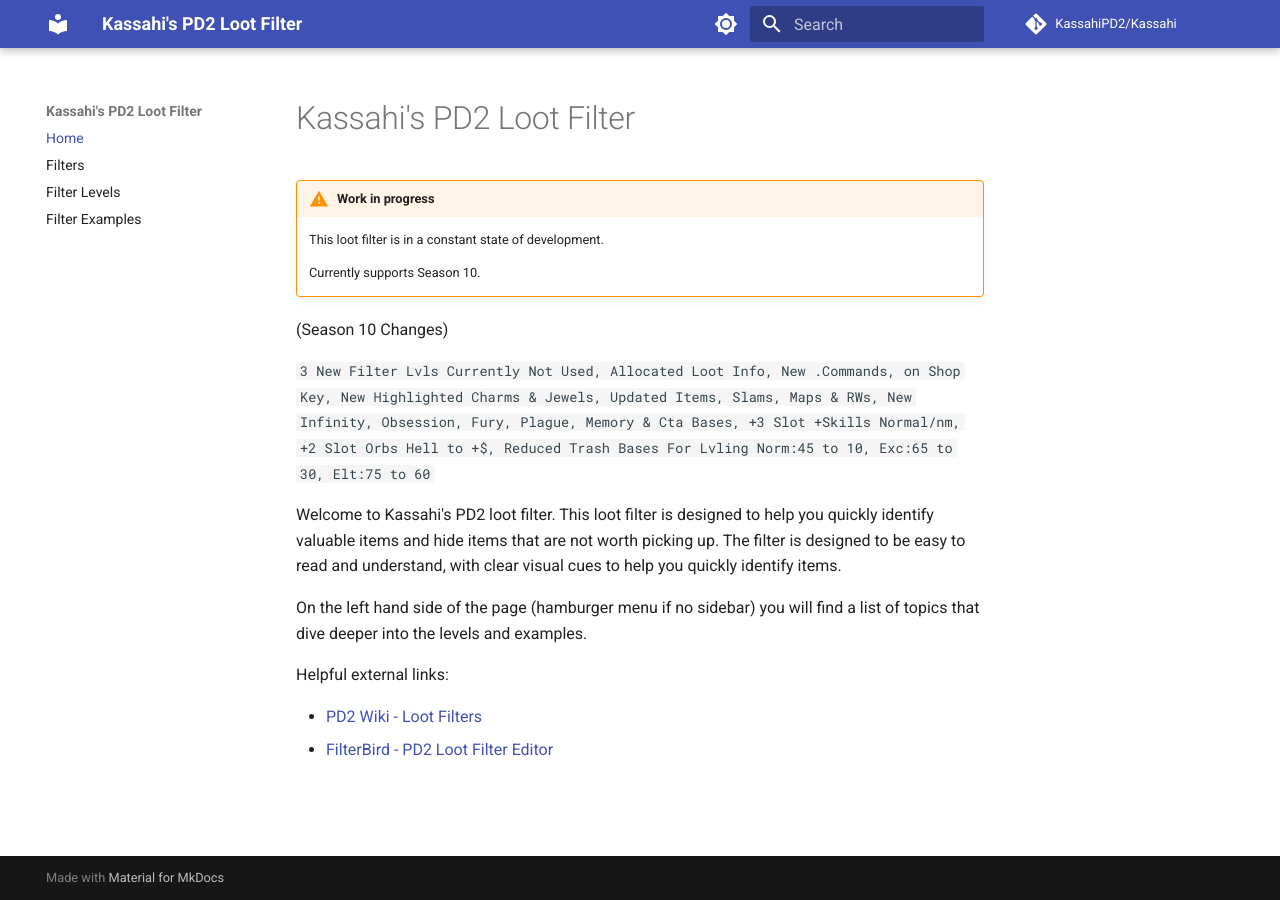
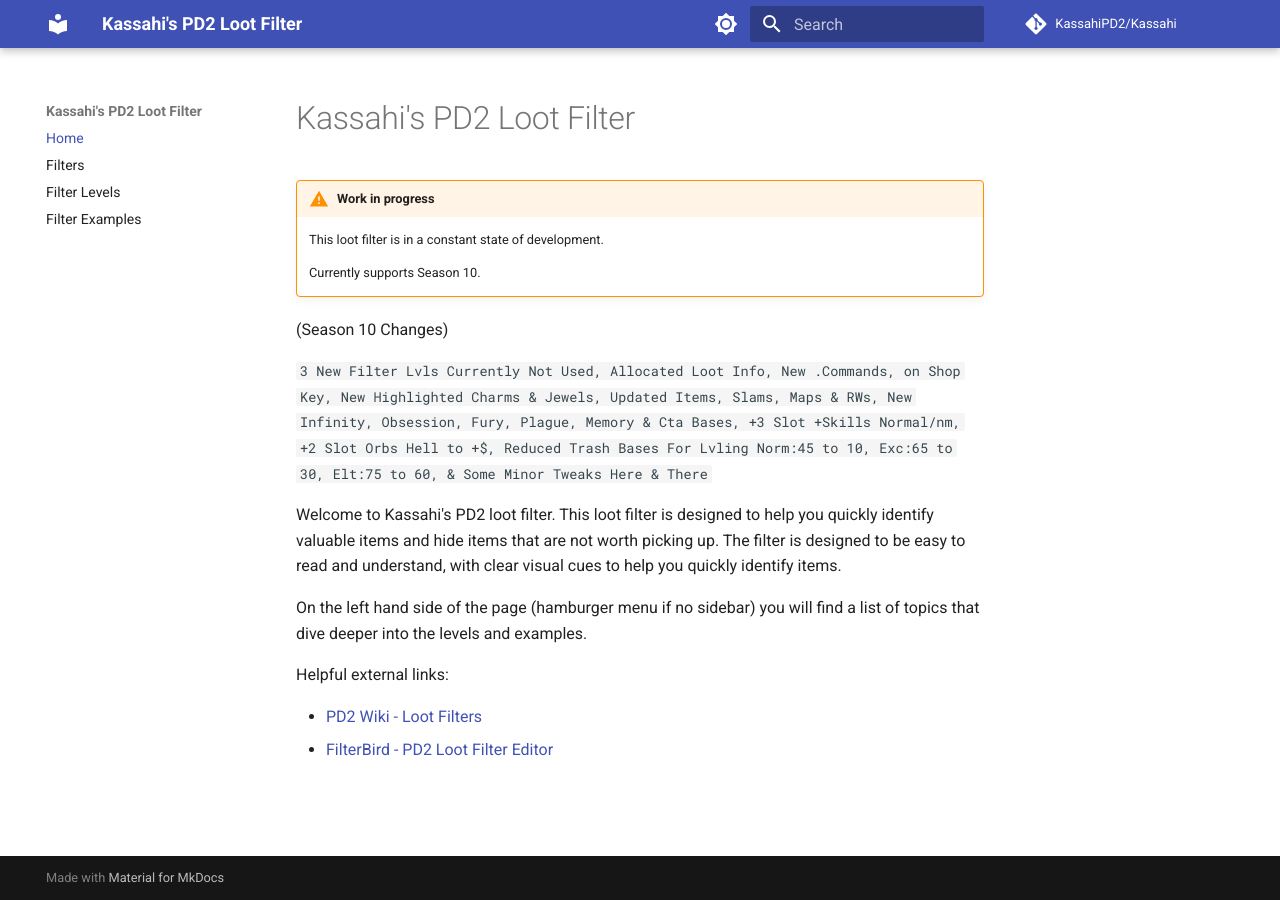
Before and after one commit to KassahiPD2/Kassahi, an MkDocs documentation site: the page built from docs/index.md, in a window 1280 px wide. Built offline with MkDocs 1.6.1 and Material for MkDocs 9.7.7, drawn with Linux system fonts in a browser that asks for light colours; comment, search, counter and statistics services are not loaded.

Commit message:
Update index.md

```diff
--- a/docs/index.md
+++ b/docs/index.md
@@ -8,7 +8,7 @@
 
 (Season 10 Changes)
 
-``3 New Filter Lvls Currently Not Used, Allocated Loot Info, New .Commands, on Shop Key, New Highlighted Charms & Jewels, Updated Items, Slams, Maps & RWs, New Infinity, Obsession, Fury, Plague, Memory & Cta Bases, +3 Slot +Skills Normal/nm, +2 Slot Orbs Hell to +$, Reduced Trash Bases For Lvling Norm:45 to 10, Exc:65 to 30, Elt:75 to 60``
+``3 New Filter Lvls Currently Not Used, Allocated Loot Info, New .Commands, on Shop Key, New Highlighted Charms & Jewels, Updated Items, Slams, Maps & RWs, New Infinity, Obsession, Fury, Plague, Memory & Cta Bases, +3 Slot +Skills Normal/nm, +2 Slot Orbs Hell to +$, Reduced Trash Bases For Lvling Norm:45 to 10, Exc:65 to 30, Elt:75 to 60, & Some Minor Tweaks Here & There``
 
 
 Welcome to Kassahi's PD2 loot filter. This loot filter is designed to help you quickly identify valuable items and hide items that are not worth picking up. The filter is designed to be easy to read and understand, with clear visual cues to help you quickly identify items.
```
